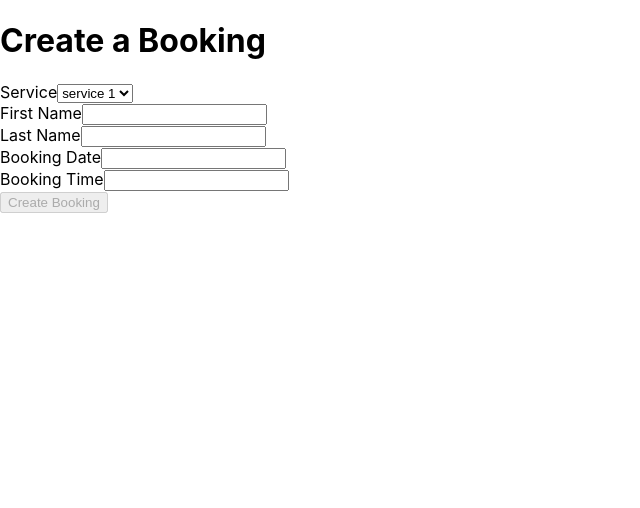
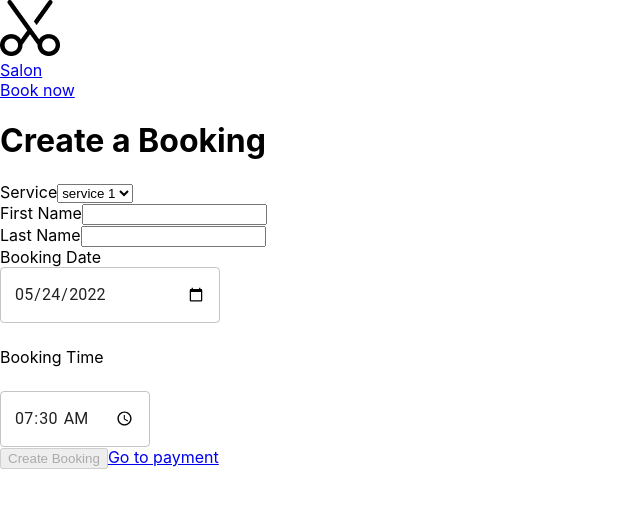
Before and after one commit to ChameliD/salon-booking-front-end, a React (Create React App) app: page /booking in a window 1280 px wide. Shown: the top 508 px of the page, without its empty margins (0-640 px from the left). Built offline with nearby package versions, Linux system fonts and the light colour scheme; no server answers.

Commit message:
add Date time pickers, payment page

```diff
--- a/package.json
+++ b/package.json
@@ -7,6 +7,7 @@
     "@emotion/styled": "^11.10.0",
     "@mui/base": "^5.0.0-alpha.92",
     "@mui/material": "^5.9.3",
+    "@mui/x-date-pickers": "^5.0.0-beta.3",
     "@testing-library/jest-dom": "^5.16.4",
     "@testing-library/react": "^13.3.0",
     "@testing-library/user-event": "^13.5.0",
@@ -16,7 +17,9 @@
     "@types/react-dom": "^18.0.6",
     "axios": "^0.27.2",
     "formik": "^2.2.9",
+    "moment": "^2.29.4",
     "react": "^18.2.0",
+    "react-datepicker": "^4.8.0",
     "react-dom": "^18.2.0",
     "react-router-dom": "^6.3.0",
     "react-scripts": "5.0.1",
@@ -46,5 +49,8 @@
       "last 1 firefox version",
       "last 1 safari version"
     ]
+  },
+  "devDependencies": {
+    "@types/react-datepicker": "^4.4.2"
   }
 }
--- a/src/API.ts
+++ b/src/API.ts
@@ -1,5 +1,6 @@
 import axios,{AxiosResponse} from "axios"
-
+import TextField from '@mui/material/TextField';
+import Stack from '@mui/material/Stack';
 const baseUrl:string="http://localhost:3001/api"
 
 export const getBookings=async()=>{
@@ -19,8 +20,8 @@ export const addBooking=async(formData:IBooking)=>{
             service:formData.service,
             firstName: formData.firstName,
             lastName:formData.lastName,
-            bookingDate:formData.bookingTime,
-            bookingTime:formData.bookingDate,
+            bookingDate:formData.bookingDate,
+            bookingTime:formData.bookingTime,
             //description:formData.description,
             //status:'false'
         }
--- a/src/App.tsx
+++ b/src/App.tsx
@@ -4,16 +4,18 @@ import Booking from './Booking'
 import HeaderComponents from './Components/Header/HeaderComponents'
 //import Booking from './Booking'
 import HomeComponents from './Components/Home/HomeComponents'
+import PaymentComponents from './Components/Payment/PaymentComponents'
 
 export interface IAppProps {}
 const App:React.FC<IAppProps>=()=>{
   return (
     <div>
-
+   <HeaderComponents/>
     <BrowserRouter>
     <Routes>
       <Route path='/' element ={<HomeComponents/>}/>
       <Route path='/booking' element={<Booking/>}/>
+      <Route path='/payment' element={<PaymentComponents/>}/>
     </Routes>
     </BrowserRouter>
     </div>
--- a/src/Components/Booking/BookingComponent.tsx
+++ b/src/Components/Booking/BookingComponent.tsx
@@ -1,13 +1,20 @@
 import React, { useState } from 'react'
-import { Button, MenuItem, TextField } from "@mui/material"
+import { Button, MenuItem, Stack, TextField } from "@mui/material"
 import Service from "../../Data/Services"
+//import DatePicker from "react-datepicker"
+//import { DatePicker } from '@material-ui/pickers'
+import {DatePicker, LocalizationProvider} from '@mui/x-date-pickers'
+import { AdapterDateFns } from '@mui/x-date-pickers/AdapterDateFns'
+import { useNavigate } from 'react-router-dom'
 type Props={
     saveBooking:(e: React.FormEvent,formData:IBooking|any)=>void
-}
+    }
 
 const BookingComponent:React.FC<Props>=({saveBooking})=>{
+    const navigate = useNavigate()
     const[formData,setFormData]=useState<IBooking|{}>()
     const[service,setService]=useState("")
+
     const handleChangedate = (event:any) => {
 
         setService(event.target.value);
@@ -20,6 +27,11 @@ const BookingComponent:React.FC<Props>=({saveBooking})=>{
             [e.currentTarget.id]:e.currentTarget.value,
         })
     }
+    const redirectPayment=()=>{
+        console.log("...redirectiong")
+        navigate('/');
+
+    }
     return(
         <form className='Form' onSubmit={(e)=>saveBooking(e,formData)}>
             <div>
@@ -27,10 +39,10 @@ const BookingComponent:React.FC<Props>=({saveBooking})=>{
                 <div>
                     <label htmlFor="service">Service</label>
                     <select id="service" onChange={handleForm}>
-                        <option id="1" value="service 1">service 1</option>
-                        <option id="2" value="service 2">service 2</option>
-                        <option id="3" value="service 3">service 3</option>
-                        <option id="4" value="service 4">service 4</option>
+                        <option id="1" value="230">service 1</option>
+                        <option id="2" value="250">service 2</option>
+                        <option id="3" value="65">service 3</option>
+                        <option id="4" value="45">service 4</option>
                     </select>
                 </div>
 
@@ -46,16 +58,47 @@ const BookingComponent:React.FC<Props>=({saveBooking})=>{
 
                 <div>
                     <label htmlFor='bookingDate'>Booking Date</label>
-                    <input onChange={handleForm} type='text' id="bookingDate"/>
                 </div>
 
                 <div>
-                    <label htmlFor='bookingTime'>Booking Time</label>
-                    <input onChange={handleForm} type='text' id="bookingTime"/>
+
+                <Stack component="form" noValidate spacing={3}>
+
+                <TextField
+                    id="bookingDate"
+                    label=""
+                    type="date"
+                    defaultValue="2022-05-24"
+                    onChange={handleForm}
+                    sx={{ width: 220 }}
+                    InputLabelProps={{
+                    shrink: true,
+                    }}
+                />
+
+                <label htmlFor='bookingTime'>Booking Time</label>
+                <TextField
+                    id="bookingTime"
+                    label=""
+                    type="time"
+                    defaultValue="07:30" //opening hour
+                    onChange={handleForm}
+                    InputLabelProps={{
+                    shrink: true,
+                    }}
+                    inputProps={{
+                    step: 300, // 5 min
+                    }}
+                    sx={{ width: 150 }}
+                />
+
+                </Stack>
                 </div>
+
 
             </div>
             <button disabled={formData===undefined?true: false}>Create Booking</button>
+           <a href='/payment'>Go to payment</a>
         </form>
     )
 }
--- /dev/null
+++ b/src/Components/Payment/PaymentComponents.js
@@ -0,0 +1,9 @@
+import React from 'react'
+
+function PaymentComponents() {
+  return (
+    <div>PaymentComponents</div>
+  )
+}
+
+export default PaymentComponents
--- a/src/type.d.ts
+++ b/src/type.d.ts
@@ -3,9 +3,8 @@ interface IBooking{
     service:string
     firstName:string
     lastName:string
-    bookingDate:string
+    bookingDate:Date
     bookingTime:string
-
 
 }
 
```
Also changed, not shown: src/Components/Header/HeaderComponents.css (added), src/Components/Payment/PaymentComponents.css (added), 1 other file (tests, documents, lock files or other folders).
